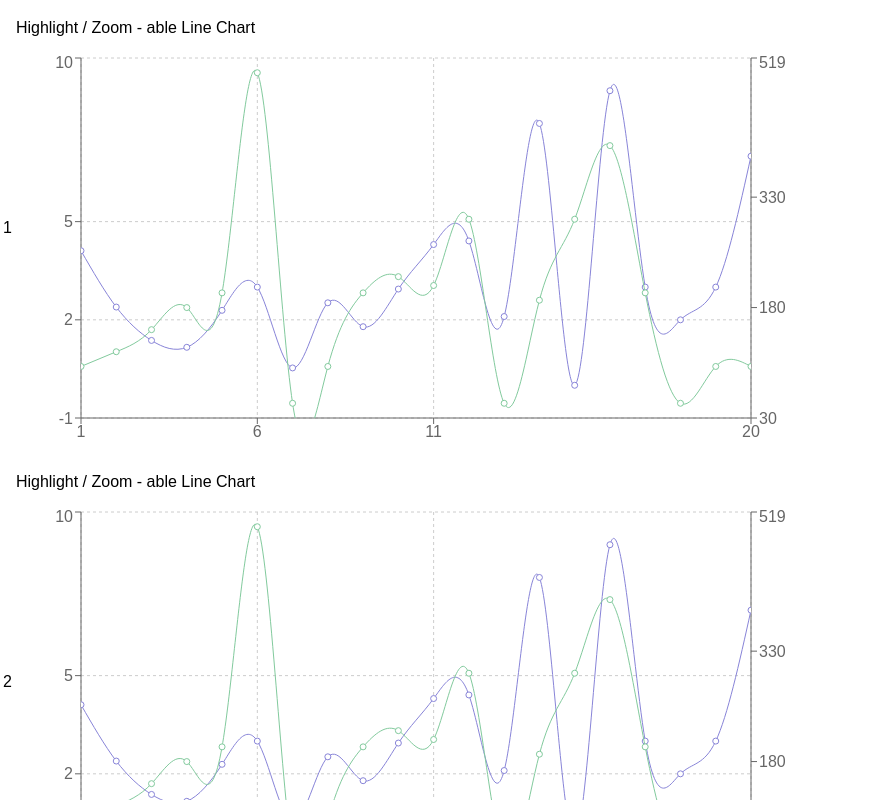
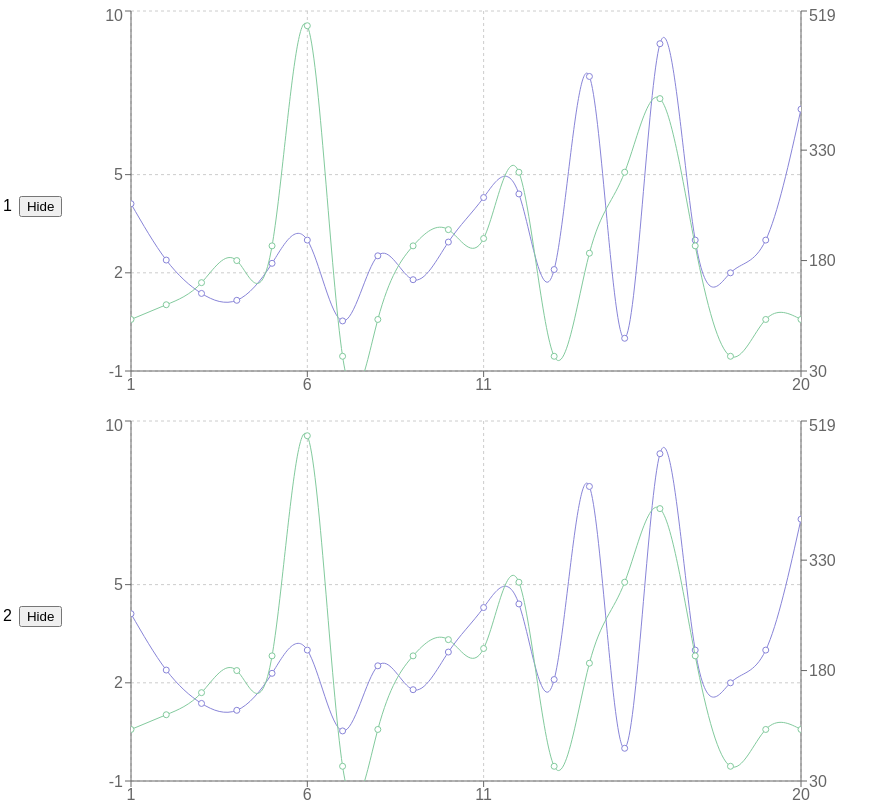
Before and after one commit to h0rm/react-graph-tests, a React (Create React App) app: page / in a window 1280 px wide. Shown: the top 800 px of the page, without its empty margins (0-894 px from the left). Built offline with nearby package versions, Linux system fonts and the light colour scheme.

Commit message:
Show/hiding of graphs added

```diff
--- a/src/App.js
+++ b/src/App.js
@@ -1,9 +1,38 @@
 import React, { Component } from 'react';
-import logo from './logo.svg';
 import './App.css';
 import Graph from './Graph';
 
-class App extends React.Component {
+class HideableGraph extends Component {
+  state = {
+    shown: this.props.shown,
+  };
+
+  click = () => {
+    ;
+  };
+
+  render() {
+    return (
+      <table>
+      <tr>
+        <td>
+          <button
+            className="btn btn-default"
+            onClick={() => this.setState({shown: !this.state.shown})}
+            >{ this.state.shown ? "Hide" : "Show" }</button>
+        </td>
+        <td>
+          <div style={{ display: (this.state.shown ? 'block' : 'none') }}>
+              <Graph data={this.props.data}/>
+          </div>
+        </td>
+      </tr>
+      </table>
+    );
+  }
+};
+
+class App extends Component {
   state = {
     data: [
       { name: 1, cost: 4.11, impression: 100 },
@@ -29,13 +58,13 @@ class App extends React.Component {
     ],
     rows: [1, 2, 3, 4, 5],
   };
+
   render() {
-    var rows = [];
-    this.state.rows.forEach( (row) => {
-        rows.push(
-          <tr>
-            <td>{row}</td>
-            <td><Graph data={this.state.data}/></td>
+    var rows = this.state.rows.map((entry, index) => {
+        return (
+          <tr key={index}>
+            <td>{entry}</td>
+            <td><HideableGraph data={this.state.data}  shown={true}/></td>
           </tr>
         );
     });
--- a/src/Graph.js
+++ b/src/Graph.js
@@ -1,31 +1,9 @@
 import React, { Component } from 'react';
-import { Label, LineChart, Line,
+import { LineChart, Line,
   CartesianGrid, XAxis, YAxis, Tooltip, ReferenceArea } from 'recharts';
 
-const data = [
-  { name: 1, cost: 4.11, impression: 100 },
-  { name: 2, cost: 2.39, impression: 120 },
-  { name: 3, cost: 1.37, impression: 150 },
-  { name: 4, cost: 1.16, impression: 180 },
-  { name: 5, cost: 2.29, impression: 200 },
-  { name: 6, cost: 3, impression: 499 },
-  { name: 7, cost: 0.53, impression: 50 },
-  { name: 8, cost: 2.52, impression: 100 },
-  { name: 9, cost: 1.79, impression: 200 },
-  { name: 10, cost: 2.94, impression: 222},
-  { name: 11, cost: 4.3, impression: 210 },
-  { name: 12, cost: 4.41, impression: 300 },
-  { name: 13, cost: 2.1, impression: 50 },
-  { name: 14, cost: 8, impression: 190 },
-  { name: 15, cost: 0, impression: 300 },
-  { name: 16, cost: 9, impression: 400 },
-  { name: 17, cost: 3, impression: 200 },
-  { name: 18, cost: 2, impression: 50 },
-  { name: 19, cost: 3, impression: 100 },
-  { name: 20, cost: 7, impression: 100 }
-];
 
-const getAxisYDomain = (from, to, ref, offset) => {
+const getAxisYDomain = (data, from, to, ref, offset) => {
 	const refData = data.slice(from-1, to);
   let [ bottom, top ] = [ refData[0][ref], refData[0][ref] ];
   refData.forEach( d => {
@@ -36,8 +14,9 @@ const getAxisYDomain = (from, to, ref, offset) => {
   return [ (bottom|0) - offset, (top|0) + offset ]
 };
 
-const initialState = {
-  data,
+class Graph extends Component {
+  state = {
+    data: this.props.data,
     left : 'dataMin',
     right : 'dataMax',
     refAreaLeft : '',
@@ -48,10 +27,6 @@ const initialState = {
     bottom2 : 'dataMin-20',
     animation : true
   };
-
-class Graph extends React.Component {
-
-  state = initialState;
 
   zoom = () => {
   	let { refAreaLeft, refAreaRight, data } = this.state;
@@ -69,8 +44,8 @@ class Graph extends React.Component {
     		[ refAreaLeft, refAreaRight ] = [ refAreaRight, refAreaLeft ];
 
 		// yAxis domain
-    const [ bottom, top ] = getAxisYDomain( refAreaLeft, refAreaRight, 'cost', 1 );
-    const [ bottom2, top2 ] = getAxisYDomain( refAreaLeft, refAreaRight, 'impression', 50 );
+    const [ bottom, top ] = getAxisYDomain(this.props.data, refAreaLeft, refAreaRight, 'cost', 1 );
+    const [ bottom2, top2 ] = getAxisYDomain(this.props.data, refAreaLeft, refAreaRight, 'impression', 50 );
 
     this.setState( () => ({
       refAreaLeft : '',
@@ -93,7 +68,7 @@ class Graph extends React.Component {
       top : 'dataMax+1',
       bottom : 'dataMin',
       top2 : 'dataMax+50',
-      bottom: 'dataMin+50'
+      bottom2: 'dataMin+50'
     }) );
   }
 
@@ -108,11 +83,10 @@ class Graph extends React.Component {
   };
 
   render() {
-    const { data, barIndex, left, right, refAreaLeft, refAreaRight, top, bottom, top2, bottom2 } = this.state;
+    const { data, left, right, refAreaLeft, refAreaRight, top, bottom, top2, bottom2 } = this.state;
 
     return (
       <div className="App-chart" onDoubleClick={this.zoomOut}>
-        <p>Highlight / Zoom - able Line Chart</p>
           <LineChart
             width={800}
             height={400}
```
Lines whose indentation alone changed are shown as unchanged.
